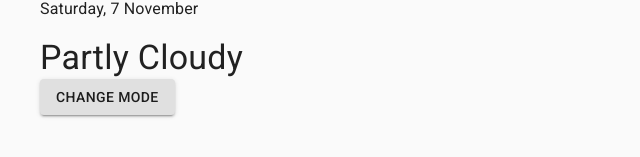
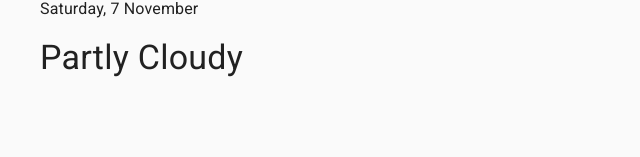
Before and after one commit to padulkemid/duca, a Next.js app: page / in a window 1280 px wide. Shown: the part 171-328 px from the top of the page, without its empty margins (0-640 px from the left). Built offline with nearby package versions, Linux system fonts and the light colour scheme.

Commit message:
Pass changeMode func to ModeChange component

```diff
--- a/pages/index.js
+++ b/pages/index.js
@@ -1,20 +1,23 @@
-// @material-ui core
-import Button from '@material-ui/core/Button';
+// prop-types
+import PropTypes from 'prop-types';
 
 // local components
 import SEO from '../components/seo';
 import Layout from '../components/layout';
 import Header from '../components/header';
+import ModeChange from '../components/mode_change';
 
 // TODO: change this
 export default function Home({ changeMode }) {
   return (
     <Layout>
+      <ModeChange changeMode={changeMode} />
       <SEO />
       <Header />
-      <Button variant="contained" onClick={changeMode}>
-        change mode
-      </Button>
     </Layout>
   );
 }
+
+Home.propTypes = {
+  changeMode: PropTypes.func.isRequired,
+};
```
